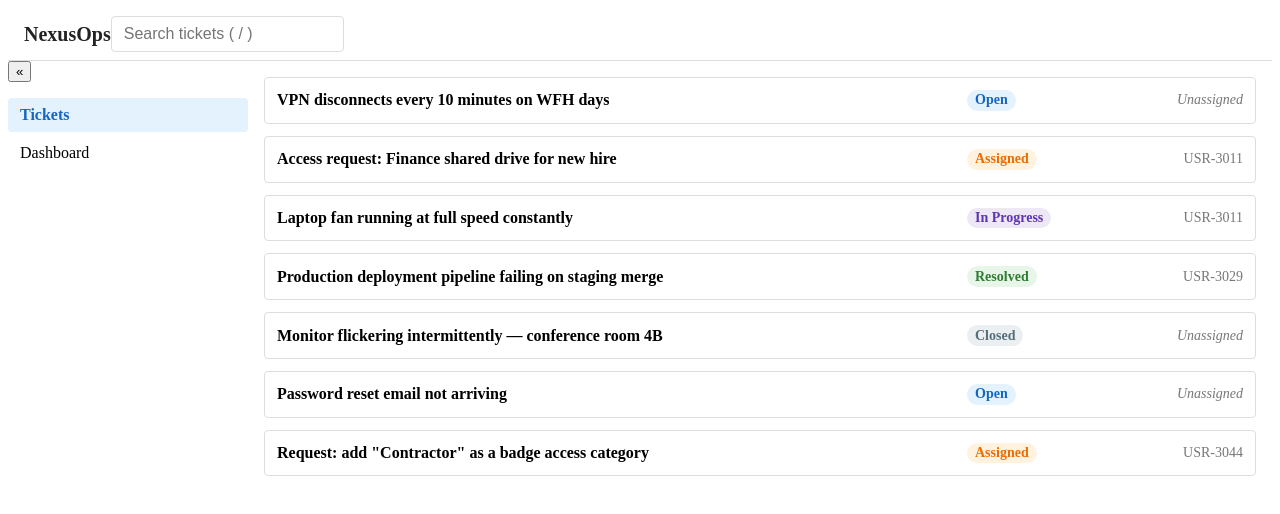
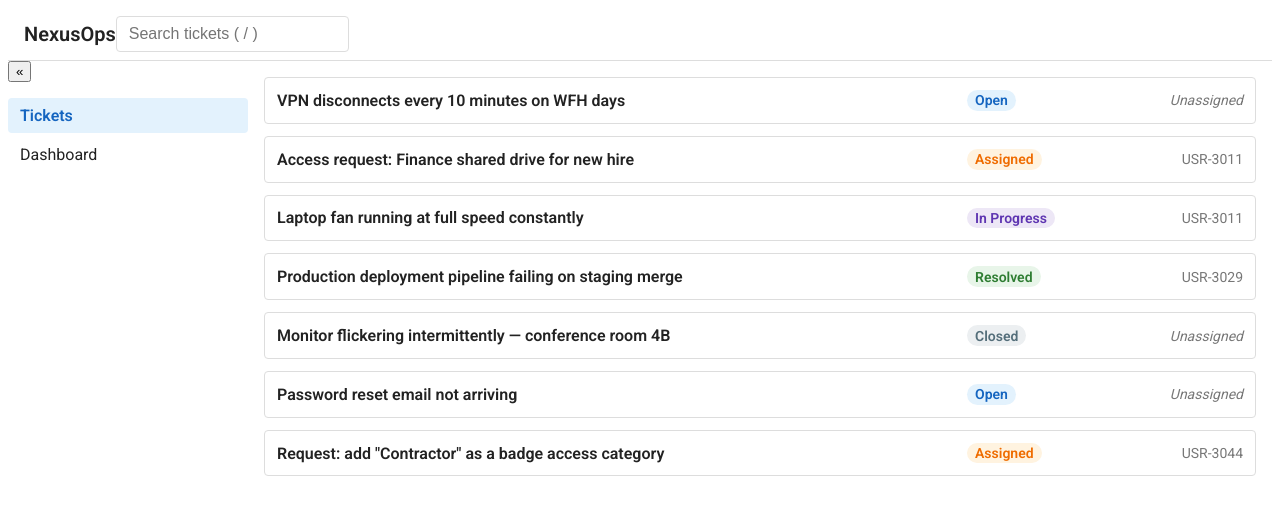
Before and after one commit to SaurabhaArya0501/nexusops, an Angular app: page /tickets in a window 1280 px wide. Shown: the top 514 px of the page. Built offline with nearby package versions, Linux system fonts and the light colour scheme.

Commit message:
feat(styles): add self-hosted Roboto typeface

```diff
--- a/src/styles.scss
+++ b/src/styles.scss
@@ -1 +1,7 @@
+@use 'styles/fonts';
 @use 'styles/tokens';
+
+body {
+  font-family: var(--font-family-base);
+  color: var(--color-text);
+}
--- /dev/null
+++ b/src/styles/_fonts.scss
@@ -0,0 +1,15 @@
+@font-face {
+  font-family: 'Roboto';
+  src: url('/fonts/roboto-400.woff2') format('woff2');
+  font-weight: 400;
+  font-style: normal;
+  font-display: swap;
+}
+
+@font-face {
+  font-family: 'Roboto';
+  src: url('/fonts/roboto-600.woff2') format('woff2');
+  font-weight: 600;
+  font-style: normal;
+  font-display: swap;
+}
--- a/src/styles/_tokens.scss
+++ b/src/styles/_tokens.scss
@@ -27,4 +27,7 @@
 
   // Breakpoints (documented here, used via SCSS or media queries)
   --breakpoint-tablet: 768px;
+
+  // Font family
+  --font-family-base: 'Roboto', -apple-system, BlinkMacSystemFont, 'Segoe UI', sans-serif;
 }
```
Also changed, not shown: public/fonts/roboto-400.woff2 (added), public/fonts/roboto-600.woff2 (added).
